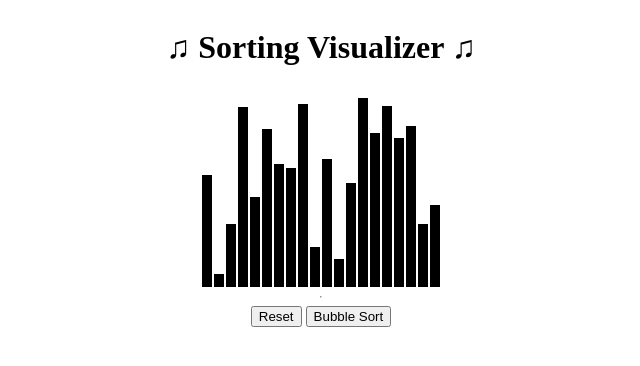
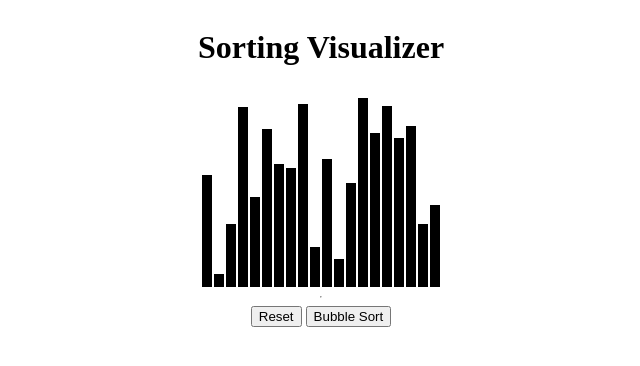
Before and after one commit to Trilochan2003/Sorting_Visualizer, a plain HTML site: page index.html in a window 1280 px wide. Shown: the whole page, without its empty margins (319-959 px from the left). Drawn offline with Linux system fonts and the light colour scheme.

Commit message:
Update index.html

```diff
--- a/index.html
+++ b/index.html
@@ -7,7 +7,7 @@
     <title>Sorting Visualizer</title>
 </head>
 <body>
-    <h1>♫ Sorting Visualizer ♫</h1>
+    <h1>Sorting Visualizer</h1>
     <div id="container"></div>
     <hr>
     <div>
```
